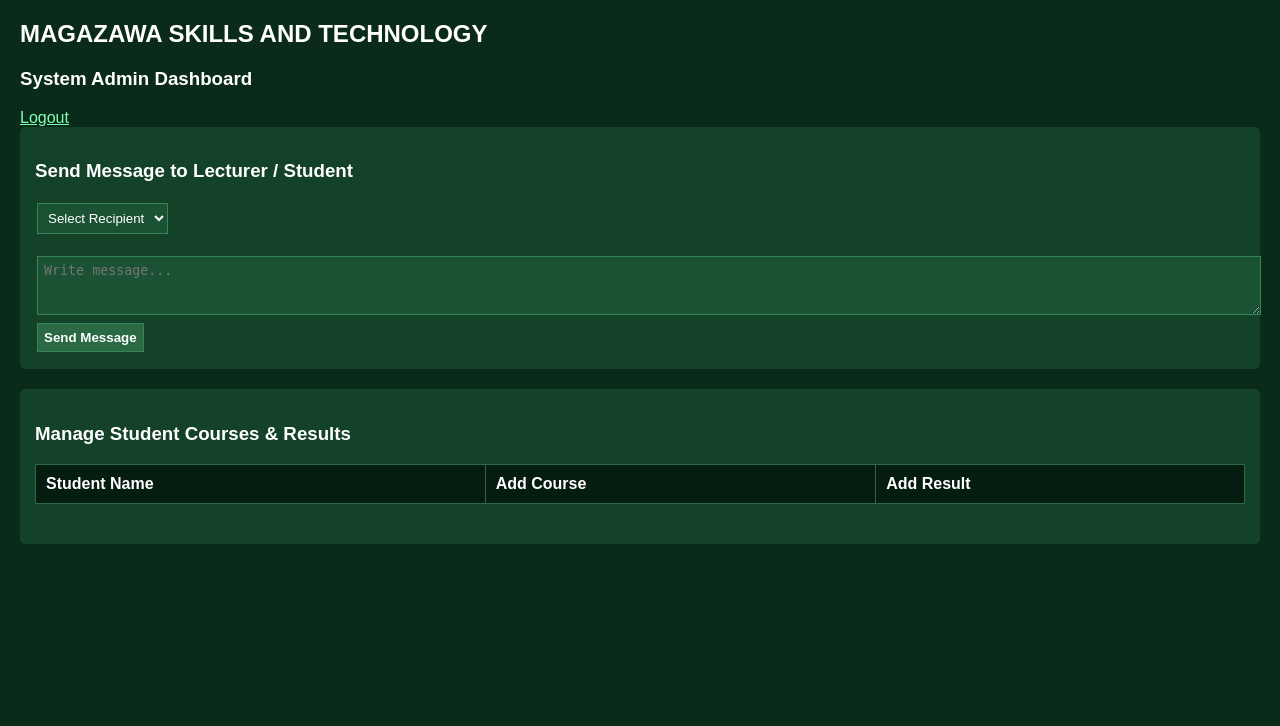
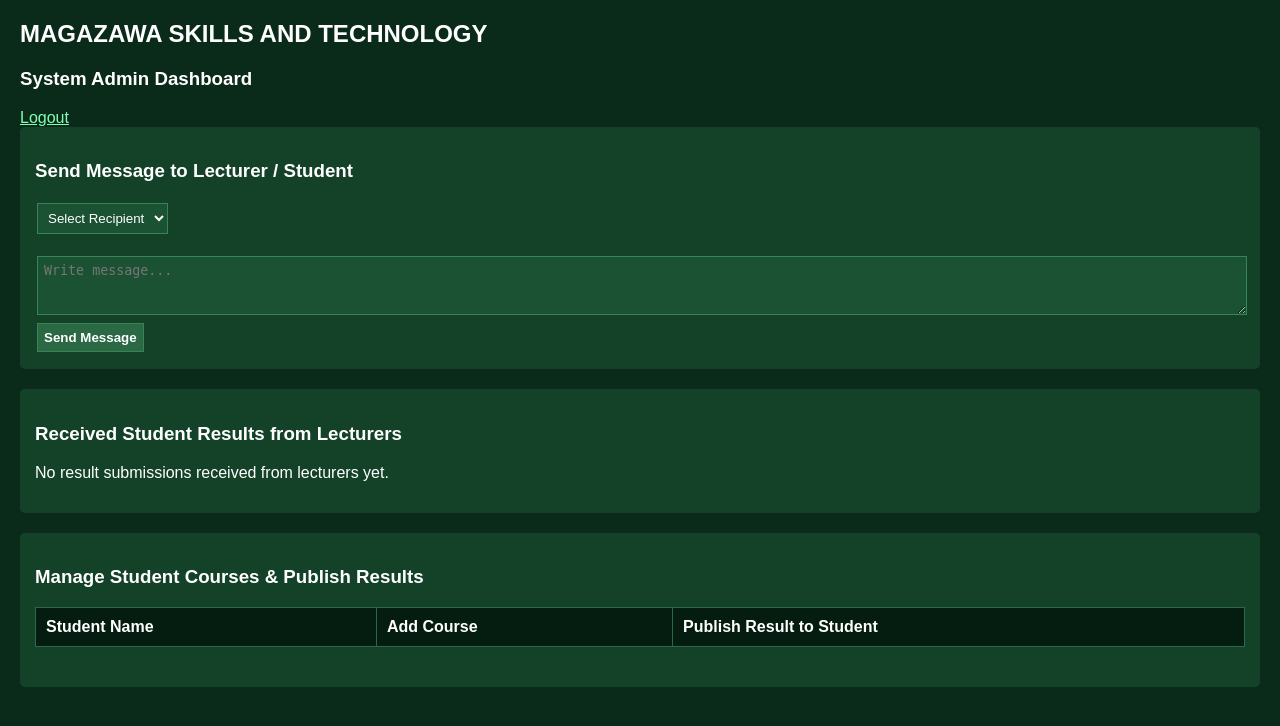
Before and after one commit to sulemanyunusabakura-jpg/magazawa-portal, a Flask app: page /dashboard/admin in a window 1280 px wide. Shown: the top 726 px of the page. Run offline with Flask 3, Linux system fonts and the light colour scheme; a user stored in the database is signed in; lists and menus that the app fills with data are empty.

Commit message:
Enhance admin dashboard with results submission section
Updated the admin dashboard to include a section for received results submissions from lecturers and refined the course and result management functionalities.

```diff
--- a/templates/admin_dashboard.html
+++ b/templates/admin_dashboard.html
@@ -28,9 +28,11 @@
             border: 1px solid #378556;
             padding: 6px;
             margin: 2px;
+            box-sizing: border-box;
         }
         button { cursor: pointer; background: #2a6943; font-weight: bold; }
         .card { background: #144229; padding: 15px; margin-bottom: 20px; border-radius: 5px; }
+        .msg-box { background: #0b2b1a; padding: 10px; border: 1px solid #2a6943; margin-bottom: 10px; border-radius: 4px; }
     </style>
 </head>
 <body>
@@ -54,14 +56,30 @@
         </form>
     </div>
 
-    <!-- 2. Course & Result Management -->
+    <!-- 2. Received Results Submissions from Lecturers -->
     <div class="card">
-        <h3>Manage Student Courses & Results</h3>
+        <h3>Received Student Results from Lecturers</h3>
+        {% for msg in messages %}
+            {% if "RESULT SUBMISSION FROM LECTURER" in msg.content %}
+                <div class="msg-box">
+                    <p><strong>From {{ msg.sender.full_name }}:</strong></p>
+                    <pre style="color: #80ffb4; font-family: inherit;">{{ msg.content }}</pre>
+                    <small>Received on: {{ msg.timestamp }}</small>
+                </div>
+            {% endif %}
+        {% else %}
+            <p>No result submissions received from lecturers yet.</p>
+        {% endfor %}
+    </div>
+
+    <!-- 3. Course & Result Management -->
+    <div class="card">
+        <h3>Manage Student Courses & Publish Results</h3>
         <table>
             <tr>
                 <th>Student Name</th>
                 <th>Add Course</th>
-                <th>Add Result</th>
+                <th>Publish Result to Student</th>
             </tr>
             {% for student in students %}
             <tr>
@@ -70,19 +88,19 @@
                     <form action="/manage_course" method="POST">
                         <input type="hidden" name="action" value="add">
                         <input type="hidden" name="student_id" value="{{ student.id }}">
-                        <input type="text" name="course_code" placeholder="Code (e.g. COM111)" required>
-                        <input type="text" name="course_name" placeholder="Course Title" required>
-                        <button type="submit">Add</button>
+                        <input type="text" name="course_code" placeholder="Code (e.g. COM111)" required><br>
+                        <input type="text" name="course_name" placeholder="Course Title" required><br>
+                        <button type="submit">Add Course</button>
                     </form>
                 </td>
                 <td>
                     <form action="/manage_result" method="POST">
                         <input type="hidden" name="action" value="add">
                         <input type="hidden" name="student_id" value="{{ student.id }}">
-                        <input type="text" name="course_name" placeholder="Course Title" required>
-                        <input type="number" name="score" placeholder="Score" required>
-                        <input type="text" name="grade" placeholder="Grade (A/B/C)" required>
-                        <button type="submit">Upload Result</button>
+                        <input type="text" name="course_name" placeholder="Course Title" required><br>
+                        <input type="number" step="0.1" name="score" placeholder="Score" required><br>
+                        <input type="text" name="grade" placeholder="Grade (A/B/C)" required><br>
+                        <button type="submit">Publish Result</button>
                     </form>
                 </td>
             </tr>
@@ -91,4 +109,4 @@
     </div>
 
 </body>
-                            </html>
+</html>
```
